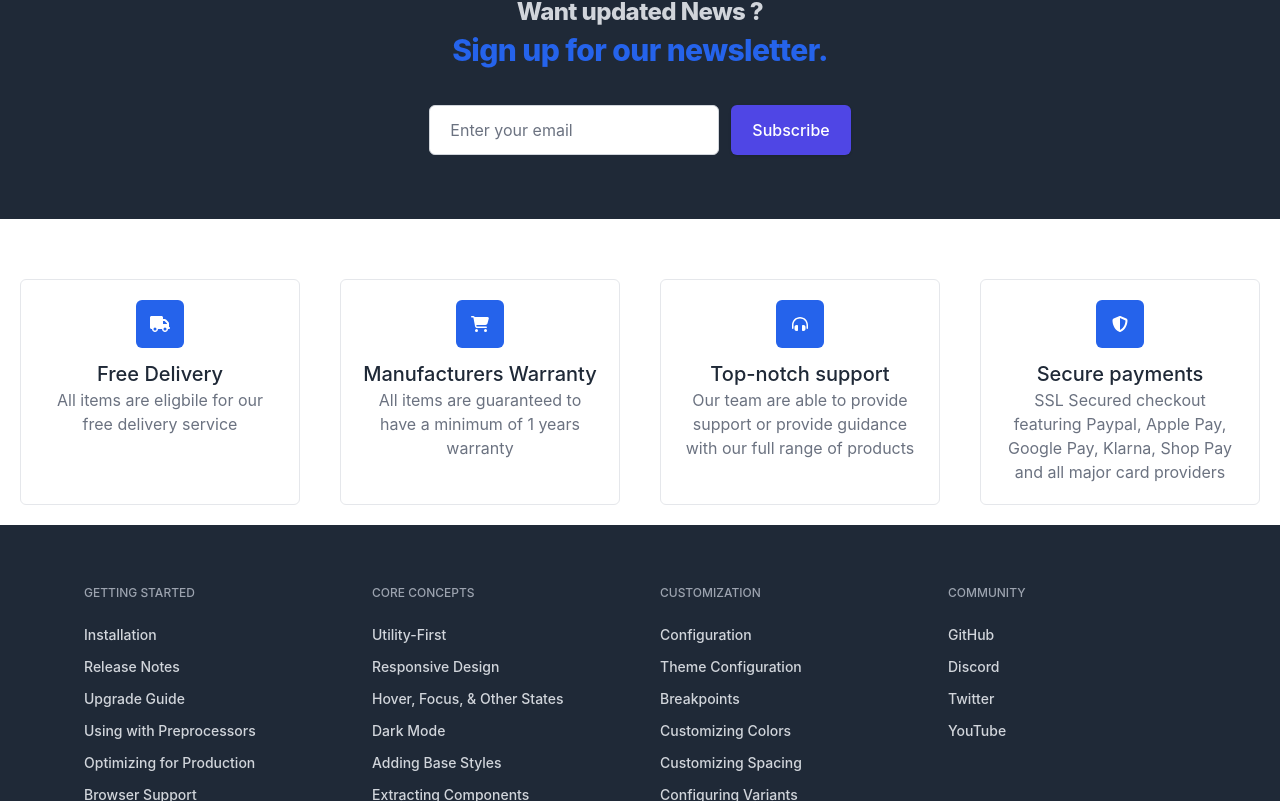
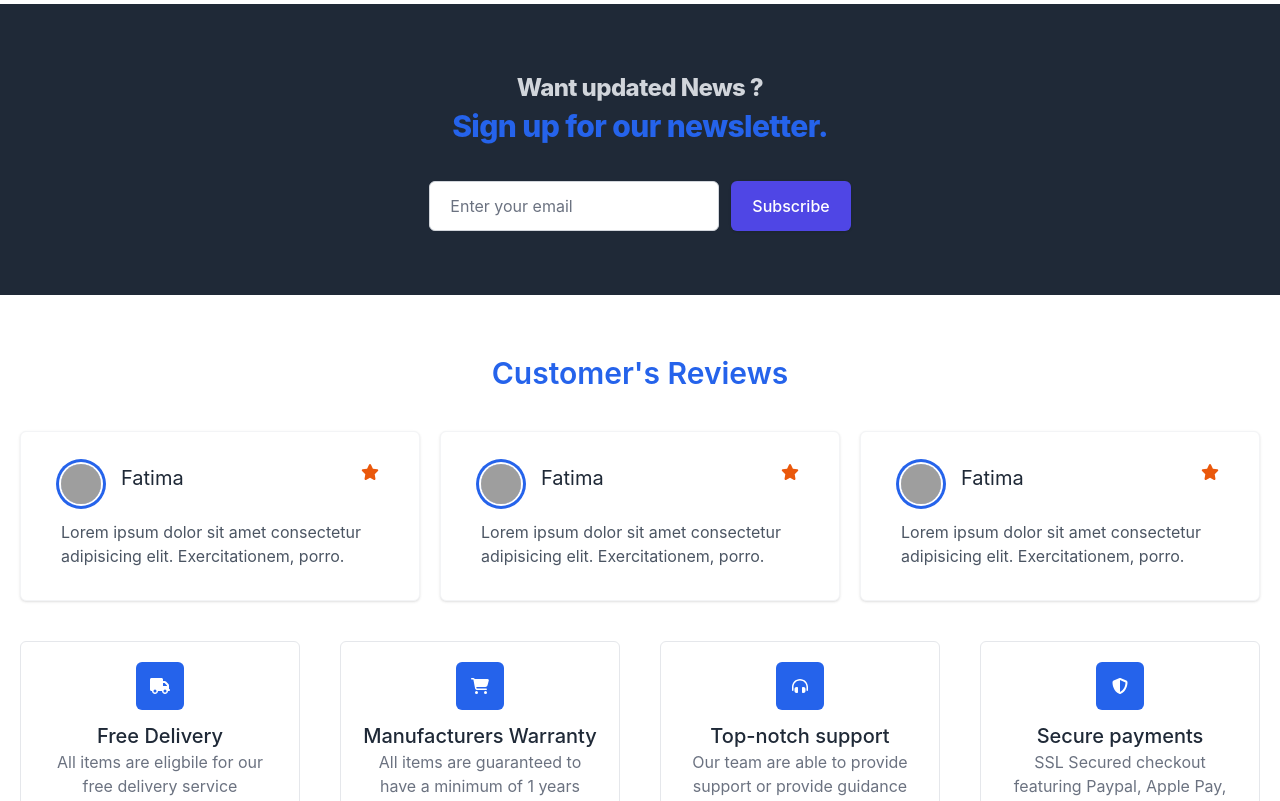
Before and after one commit to monirakibul/bike-backup-client, a React (Create React App) app: page / in a window 1280 px wide. Shown: the part 3198-3999 px from the top of the page. Built offline with nearby package versions, Linux system fonts and the light colour scheme; no server answers; grey boxes are pictures that could not be loaded; what tw-elements would draw is missing.

Commit message:
review added

```diff
--- a/src/Pages/Home/Home.js
+++ b/src/Pages/Home/Home.js
@@ -1,7 +1,8 @@
 import React from 'react';
 import Banner from './Banner';
 import Features from './Features';
-import Newslatter from './Newslatter';
+import Newsletter from './Newsletter';
+import Reviews from './Reviews';
 import Summary from './Summary';
 
 const Home = () => {
@@ -9,7 +10,8 @@ const Home = () => {
         <div>
             <Banner />
             <Summary />
-            <Newslatter />
+            <Newsletter />
+            <Reviews />
             <Features />
         </div>
     );
--- a/src/Pages/Home/Newslatter.js
+++ b/src/Pages/Home/Newsletter.js
@@ -1,6 +1,6 @@
 import React from 'react';
 
-const Newslatter = () => {
+const Newsletter = () => {
     return (
         <div class="bg-gray-800 my-10 flex justify-center">
             <div class="py-12 px-4 sm:px-6 lg:py-16 lg:px-8 mx-auto">
@@ -22,4 +22,4 @@ const Newslatter = () => {
     );
 };
 
-export default Newslatter;
+export default Newsletter;
--- a/src/Pages/Home/Reviews.js
+++ b/src/Pages/Home/Reviews.js
@@ -0,0 +1,19 @@
+import React from 'react';
+import SingleReview from './SingleReview';
+
+const Reviews = () => {
+    return (
+        <div class=''>
+            <h1 className="text-2xl lg:text-3xl text-primary font-semibold text-center py-5">
+                Customer's Reviews
+            </h1>
+            <div className='grid grid-cols-1 md:grid-cols-2 lg:grid-cols-3 gap-5 items-center justify-center m-5'>
+                <SingleReview />
+                <SingleReview />
+                <SingleReview />
+            </div>
+        </div>
+    );
+};
+
+export default Reviews;
--- /dev/null
+++ b/src/Pages/Home/SingleReview.js
@@ -0,0 +1,28 @@
+import { faStar } from '@fortawesome/free-solid-svg-icons';
+import { FontAwesomeIcon } from '@fortawesome/react-fontawesome';
+import React from 'react';
+
+const SingleReview = () => {
+    return (
+        <div class='w-full max-w-lg px-10 py-8 mx-auto bg-white rounded-md shadow border border-gray-100' id='main-content'>
+            <div className="flex justify-start">
+                <div class="avatar">
+                    <div class="w-10 rounded-full ring ring-primary ring-offset-base-100 ring-offset-2">
+                        <img src="https://api.lorem.space/image/face?hash=3174" />
+                    </div>
+                </div>
+                <h2 className="ml-5 text-xl">Fatima</h2>
+                <div className="flex w-full justify-end ">
+                    <div class="rating text-orange-600">
+                        <FontAwesomeIcon icon={faStar} />
+                    </div>
+                </div>
+            </div>
+            <p className='text-gray-600 mt-4'>
+                Lorem ipsum dolor sit amet consectetur adipisicing elit. Exercitationem, porro.
+            </p>
+        </div>
+    );
+};
+
+export default SingleReview;
--- a/src/Pages/Home/Summary.js
+++ b/src/Pages/Home/Summary.js
@@ -5,6 +5,9 @@ import React from 'react';
 const Summary = () => {
     return (
         <section class="m-10 text-gray-800">
+            <h1 className="text-2xl lg:text-3xl text-primary font-semibold text-center py-5">
+                Customer's Reviews
+            </h1>
             <div class="grid md:grid-cols-4 gap-4">
                 <div class="mb-6 md:mb-0">
                     <div class="block shadow rounded-xl">
```
